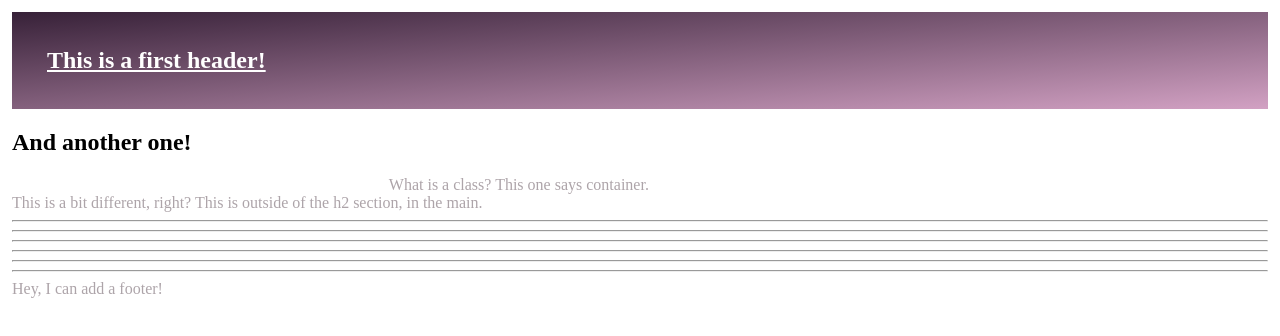
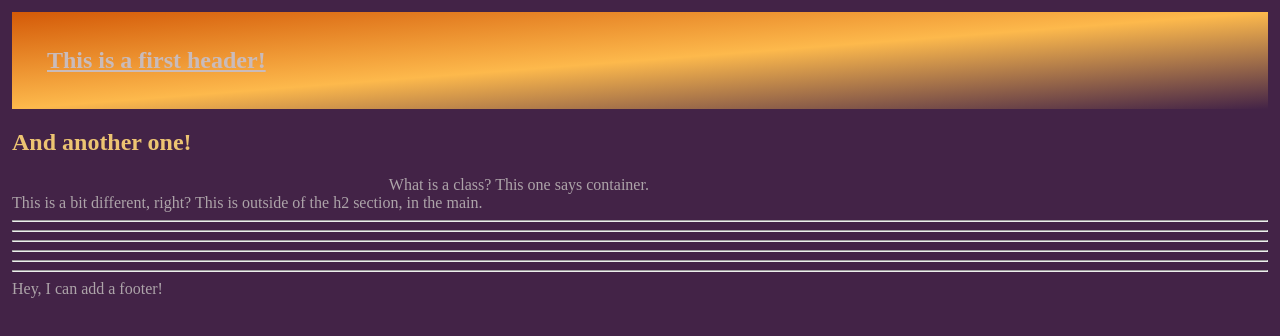
Before and after one commit to iesnoth/my_project, a plain HTML site: page index.html in a window 1280 px wide. Drawn offline with Linux system fonts and the light colour scheme.

Commit message:
fixing style page hopefully

```diff
--- a/style.css
+++ b/style.css
@@ -3,12 +3,12 @@ body {
     margin: 0;
     padding: 6px;
     text-align: left;
-    background-color: linear-gradient(to bottom right, rgb(212, 90, 8), rgb(253, 185, 76), rgb(67, 35, 71));
+    background-color: rgb(67, 35, 71);
     color: rgb(173, 164, 169);
 }
 header {
-    background: linear-gradient(to bottom right, rgb(55, 33, 56), rgb(210, 161, 195));
-    color: white;
+    background: linear-gradient(to bottom right, rgb(212, 90, 8), rgb(253, 185, 76), rgb(67, 35, 71));
+    color: rgb(201, 187, 187);
     text-decoration: underline;
     padding: 25px;
 }
@@ -16,7 +16,7 @@ header h1 {
     margin: 10px;
 }
 main h2 {
-    color: black;
+    color: rgb(237, 196, 114);
     text-decoration: bold;
 }
 .container {
```
